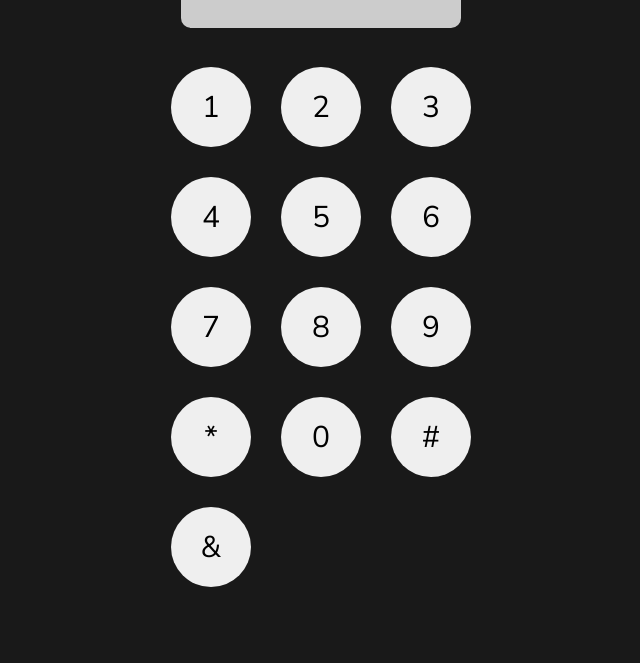
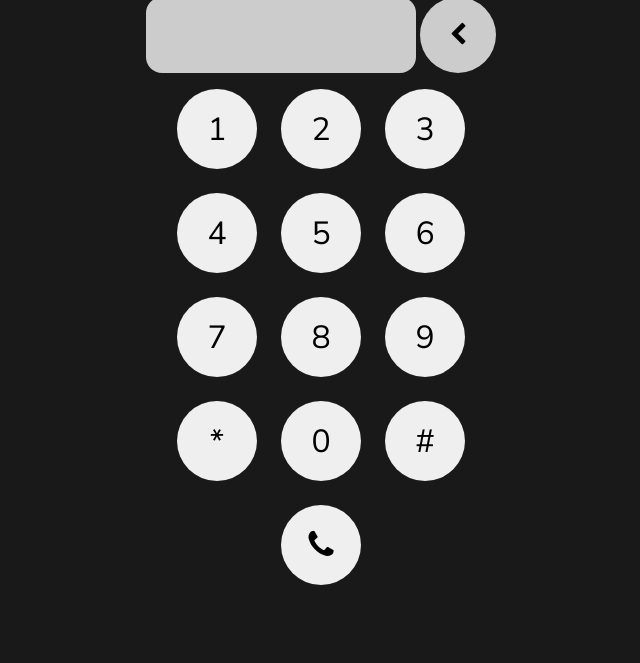
Before and after one commit to arturgomesc/projeto_telefone, a plain HTML site: page index.html in a window 1280 px wide. Shown: the part 137-800 px from the top of the page, without its empty margins (319-959 px from the left). Drawn offline with Linux system fonts and the light colour scheme.

Commit message:
feat: adjustments

```diff
--- a/index.html
+++ b/index.html
@@ -1,5 +1,6 @@
 <!DOCTYPE html>
 <html lang="pt-br">
+
 <head>
 
     <meta charset="UTF-8">
@@ -10,29 +11,43 @@
     <link rel="preconnect" href="https://fonts.googleapis.com">
     <link rel="preconnect" href="https://fonts.gstatic.com" crossorigin>
     <link rel="preconnect" href="https://fonts.gstatic.com" crossorigin>
-    <link href="https://fonts.googleapis.com/css2?family=Josefin+Sans:wght@400;700&family=Nunito+Sans&display=swap" rel="stylesheet">
+
+    <link rel="stylesheet" href="https://maxcdn.bootstrapcdn.com/font-awesome/4.7.0/css/font-awesome.min.css">
 
     <title>Telefone</title>
 
 </head>
+
 <body>
-    <h1>Telefone</h1>
-    <input type="tel" placeholder="">
-    <section class="teclado">
-        <input type="button" class="teclado_numbers" value="1">
-        <input type="button" class="teclado_numbers" value="2">
-        <input type="button" class="teclado_numbers" value="3">
-        <input type="button" class="teclado_numbers" value="4">
-        <input type="button" class="teclado_numbers" value="5">
-        <input type="button" class="teclado_numbers" value="6">
-        <input type="button" class="teclado_numbers" value="7">
-        <input type="button" class="teclado_numbers" value="8">
-        <input type="button" class="teclado_numbers" value="9">
-        <input type="button" class="teclado_numbers" value="*">
-        <input type="button" class="teclado_numbers" value="0">
-        <input type="button" class="teclado_numbers" value="#">
-        <input type="button" class="teclado_numbers" value= "&">
-    </section>
+    <main>
+        <h1>Telefone</h1>
+        <div class="display_container">
+            <input type="tel" class="display" placeholder="" disabled>
+            <button type="button" class="backspace" onclick="backspace()">
+                <i class="fa fa-chevron-left" aria-hidden="true"></i>
+            </button>
+        </div>
+        <form class="teclado" onsubmit="makeCall(event)">
+            <button tec-tecla="1" type="button" class="teclado_tecla" value="1">1</button>
+            <button tec-tecla="2" type="button" class="teclado_tecla" value="2">2</button>
+            <button tec-tecla="3" type="button" class="teclado_tecla" value="3">3</button>
+            <button tec-tecla="4" type="button" class="teclado_tecla" value="4">4</button>
+            <button tec-tecla="5" type="button" class="teclado_tecla" value="5">5</button>
+            <button tec-tecla="6" type="button" class="teclado_tecla" value="6">6</button>
+            <button tec-tecla="7" type="button" class="teclado_tecla" value="7">7</button>
+            <button tec-tecla="8" type="button" class="teclado_tecla" value="8">8</button>
+            <button tec-tecla="9" type="button" class="teclado_tecla" value="9">9</button>
+            <button tec-tecla="*" type="button" class="teclado_tecla" value="*">*</button>
+            <button tec-tecla="0" type="button" class="teclado_tecla" value="0">0</button>
+            <button tec-tecla="#" type="button" class="teclado_tecla" value="#">#</button>
+            <button type="submit" class="teclado_tecla centralizar" value="action">
+                <i class="fa fa-phone" aria-hidden="true"></i>
+            </button>
+        </form>
+    </main>
+
+    <!-- Script -->
     <script src="main.js"></script>
 </body>
+
 </html>
--- a/main.js
+++ b/main.js
@@ -1,7 +1,7 @@
-const listaDeTeclas = document.querySelectorAll('.teclado_numbers');
+const listaDeTeclas = document.querySelectorAll('[tec-tecla]');
 const inputTel = document.querySelector('input[type=tel]');
 
-for(let i = 0; i < listaDeTeclas.length; i++) {
+for (let i = 0; i < listaDeTeclas.length; i++) {
     const tecla = listaDeTeclas[i];
 
     tecla.onclick = () => {
@@ -9,3 +9,12 @@ for(let i = 0; i < listaDeTeclas.length; i++) {
     }
 
 }
+
+function makeCall(event) {
+    event.preventDefault();
+    console.log("Making a call...")
+}
+
+function backspace() {
+    inputTel.value = inputTel.value.slice(0, -1);
+}
--- a/styles/reset.css
+++ b/styles/reset.css
@@ -3,19 +3,87 @@
    License: none (public domain)
 */
 
-html, body, div, span, applet, object, iframe,
-h1, h2, h3, h4, h5, h6, p, blockquote, pre,
-a, abbr, acronym, address, big, cite, code,
-del, dfn, em, img, ins, kbd, q, s, samp,
-small, strike, strong, sub, sup, tt, var,
-b, u, i, center,
-dl, dt, dd, ol, ul, li,
-fieldset, form, label, legend,
-table, caption, tbody, tfoot, thead, tr, th, td,
-article, aside, canvas, details, embed,
-figure, figcaption, footer, header, hgroup,
-menu, nav, output, ruby, section, summary,
-time, mark, audio, video {
+html,
+body,
+div,
+span,
+applet,
+object,
+iframe,
+h1,
+h2,
+h3,
+h4,
+h5,
+h6,
+p,
+blockquote,
+pre,
+a,
+abbr,
+acronym,
+address,
+big,
+cite,
+code,
+del,
+dfn,
+em,
+img,
+ins,
+kbd,
+q,
+s,
+samp,
+small,
+strike,
+strong,
+sub,
+sup,
+tt,
+var,
+b,
+u,
+i,
+center,
+dl,
+dt,
+dd,
+ol,
+ul,
+li,
+fieldset,
+form,
+label,
+legend,
+table,
+caption,
+tbody,
+tfoot,
+thead,
+tr,
+th,
+td,
+article,
+aside,
+canvas,
+details,
+embed,
+figure,
+figcaption,
+footer,
+header,
+hgroup,
+menu,
+nav,
+output,
+ruby,
+section,
+summary,
+time,
+mark,
+audio,
+video {
     margin: 0;
     padding: 0;
     border: 0;
@@ -24,25 +92,47 @@ time, mark, audio, video {
     vertical-align: baseline;
 }
 /* HTML5 display-role reset for older browsers */
-article, aside, details, figcaption, figure,
-footer, header, hgroup, menu, nav, section {
+article,
+aside,
+details,
+figcaption,
+figure,
+footer,
+header,
+hgroup,
+menu,
+nav,
+section {
     display: block;
 }
 body {
     line-height: 1;
 }
-ol, ul {
+ol,
+ul {
     list-style: none;
 }
-blockquote, q {
+blockquote,
+q {
     quotes: none;
 }
-blockquote:before, blockquote:after,
-q:before, q:after {
-    content: '';
+blockquote:before,
+blockquote:after,
+q:before,
+q:after {
+    content: "";
     content: none;
 }
 table {
     border-collapse: collapse;
     border-spacing: 0;
 }
+
+input,
+button {
+    border: none;
+    color: inherit;
+    font-size: inherit;
+    font-weight: inherit;
+    font-family: inherit;
+}
--- a/styles/style.css
+++ b/styles/style.css
@@ -1,3 +1,5 @@
+@import url("https://fonts.googleapis.com/css2?family=Nunito+Sans:ital,wght@0,400;0,600;0,700;0,800;1,400;1,600;1,700&display=swap");
+
 * {
     box-sizing: border-box;
 }
@@ -6,62 +8,74 @@ body {
     display: flex;
     justify-content: center;
     align-items: center;
-    flex-direction: column;
-
     background-color: #191919;
+    min-width: 100vw;
     min-height: 100vh;
+    font-family: "Nunito Sans", sans-serif;
 }
 
-  input {
-    border: none;
-    color: inherit;
-    font-size: inherit;
-    font-weight: inherit;
-    font-family: inherit;
+main {
+    display: flex;
+    justify-content: center;
+    align-items: center;
+    flex-direction: column;
 }
 
 h1 {
-    font-family: 'Nunito', sans-serif;
-    font-size: 24px;
+    font-size: 2rem;
     color: #fff;
-    padding: 20px;
+    text-transform: uppercase;
+    font-weight: 700;
+    padding: 1.25rem;
+}
+
+.display {
+    cursor: text;
 }
 
 .teclado {
     display: grid;
     grid-template-columns: repeat(3, 1fr);
-    place-items: center;
-    gap: 30px;
-    border-radius: 30px;
-    padding: 15px;
+    gap: 1.5rem;
+    border-radius: 2rem;
+    padding: 1rem;
 }
 
-  .teclado_numbers {
+.teclado_tecla {
     border-radius: 100%;
     cursor: pointer;
-    font-family: 'Josefin Sans', sans-serif;
-    font-family: 'Nunito Sans', sans-serif;
-    height: 80px;
-    width: 80px;
-    font-size: 30px;
+    height: 5rem;
+    width: 5rem;
+    font-size: 2rem;
+    text-align: center;
 }
 
-  input[type=tel] {
+.centralizar {
+    grid-column: 2/3;
+}
+
+.backspace {
     background-color: #cccccc;
-    border-radius: 10px;
-    font-family: monospace;
-    font-size: 22px;
-    height: 40px;
-    margin-bottom: 24px;
-    padding: 10px;
+    border-radius: 100%;
+    height: 76px;
+    width: 76px;
+    font-size: 1.5rem;
+}
+
+input[type="tel"] {
+    background-color: #cccccc;
+    border-radius: 1rem;
+    font-size: 1.5rem;
+    height: 76px;
+    padding: 1rem;
     text-align: center;
-    width: 280px;
+    width: 270px;
 }
 
 .ativa {
     background-color: yellow;
 }
 
-  input[type=button]:active {
+button[type="button"]:active {
     background-color: #cccccc;
 }
```
Lines whose indentation alone changed are shown as unchanged.
